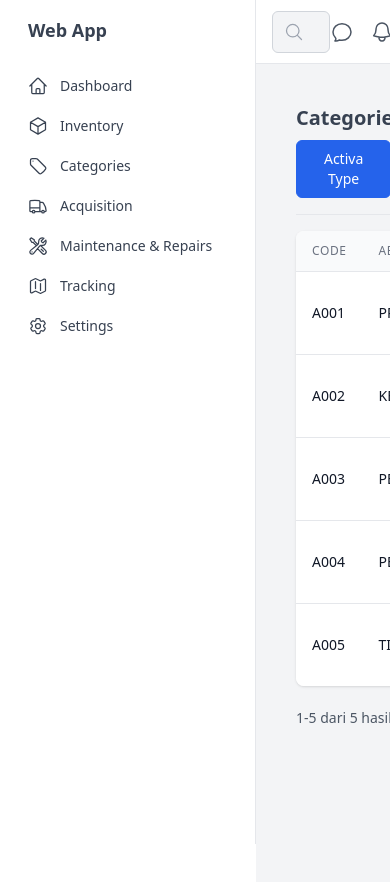
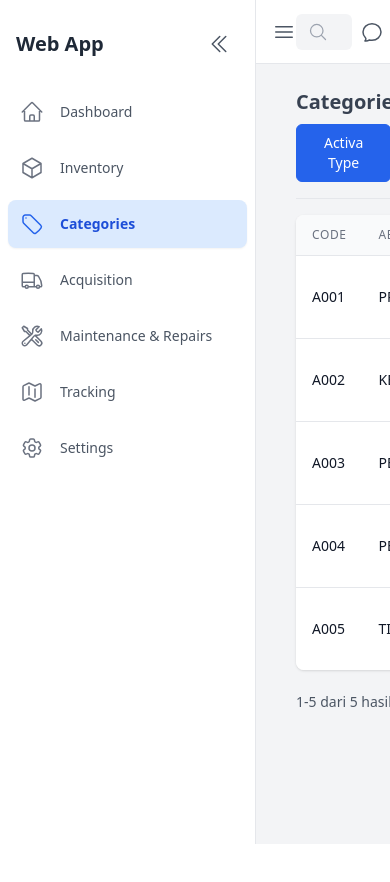
Before and after one commit to irsyadrs/web-asset, a Next.js app: page /categories in a window 390 px wide. Shown: the top 882 px of the page. After the commit the page ends 844 px from the top, so only its background shows below. Built offline with nearby package versions, Linux system fonts and the light colour scheme.

Commit message:
Refactor layout, header, and sidebar components for dynamic sidebar functionality and improved responsiveness

```diff
--- a/app/(main)/layout.js
+++ b/app/(main)/layout.js
@@ -1,35 +1,40 @@
 "use client";
 
-// import { useState } from "react"; // useState tidak lagi dibutuhkan jika sidebar selalu terbuka
-import Sidebar from "@/components/sidebar";
-import Header from "@/components/main-header";
+import { useState } from "react";
+import Sidebar from "@/components/sidebar"; // Sesuaikan path jika perlu
+import Header from "@/components/main-header"; // Sesuaikan path jika perlu
 
 export default function MainLayout({ children }) {
-  // Sidebar selalu terbuka, state tidak lagi dinamis untuk buka/tutup
-  const isSidebarOpen = true;
+  const [isSidebarCollapsed, setSidebarCollapsed] = useState(false);
+
+  const toggleSidebar = () => {
+    setSidebarCollapsed(!isSidebarCollapsed);
+  };
 
   return (
-    <div className="flex h-screen w-full">
-      {/* ✅ Sidebar selalu ada dan terbuka */}
-      <Sidebar isOpen={isSidebarOpen} /> {/* setIsOpen tidak lagi diperlukan jika sidebar tak bisa ditutup */}
+    <div className="flex h-screen w-full bg-gray-100">
+      <Sidebar
+        isCollapsed={isSidebarCollapsed}
+        toggleSidebar={toggleSidebar}
+      />
 
-      {/* ✅ Main Content: tidak ada gap, margin kiri konsisten */}
+      {/* Kontainer untuk Header dan Konten Utama */}
       <div
-        className={`flex-1 flex flex-col transition-all duration-300 ml-64`} // Selalu ml-64 karena sidebar selalu ada
+        className={`flex-1 flex flex-col transition-all duration-300 ease-in-out ${
+          isSidebarCollapsed ? 'ml-20' : 'ml-64' // Margin kiri DINAMIS
+        }`}
       >
-        {/* setSidebarOpen tidak lagi diperlukan jika tombol menu mobile dihilangkan */}
-        <Header />
-        <main className="flex-1 p-4 pt-20 bg-gray-100 w-full">{children}</main>
+        <Header
+          isSidebarCollapsed={isSidebarCollapsed}
+          toggleSidebar={toggleSidebar} // Untuk tombol menu mobile di header jika ada
+        />
+
+        {/* Konten utama halaman */}
+        {/* pt-16 jika header h-16, atau pt-20 jika header h-20 */}
+        <main className="flex-1 p-4 pt-16 w-full overflow-y-auto">
+          {children}
+        </main>
       </div>
-
-      {/* ✅ Overlay dihilangkan karena tidak ada mode mobile untuk sidebar */}
-      {/* {isSidebarOpen && ( // Logika ini tidak lagi relevan jika sidebar selalu terbuka
-        <div
-          className="fixed inset-0 bg-black/50 z-10 md:hidden" // md:hidden tidak relevan lagi
-          onClick={() => setIsSidebarOpen(false)} // Tidak bisa ditutup
-        />
-      )}
-      */}
     </div>
   );
 }
--- a/components/main-header.js
+++ b/components/main-header.js
@@ -1,16 +1,17 @@
+// components/main-header.jsx (atau Header.jsx)
+
 "use client";
 
 import { useState } from "react";
 import {
-  // Bars3Icon, // Dihilangkan karena tidak ada tombol menu mobile
   ChatBubbleOvalLeftIcon,
   BellIcon,
   UserIcon,
   MagnifyingGlassIcon,
+  Bars3Icon, // Untuk tombol menu mobile
 } from "@heroicons/react/24/outline";
 
-// setSidebarOpen tidak lagi diperlukan sebagai prop
-export default function Header() {
+export default function Header({ isSidebarCollapsed, toggleSidebar }) {
   const [searchQuery, setSearchQuery] = useState("");
 
   const handleSearchChange = (e) => {
@@ -18,40 +19,47 @@ export default function Header() {
   };
 
   return (
-    // Lebar dan posisi header disesuaikan agar selalu di kanan sidebar
-    <header className="h-16 bg-white border-b border-gray-200 fixed top-0 left-64 w-[calc(100%-16rem)] z-50">
-      <div className="max-w-screen-xl mx-auto flex items-center justify-between px-4 sm:px-6 lg:px-8 h-full">
+    // Kelas CSS 'left' dan 'width' sekarang DINAMIS
+    <header className={`h-16 bg-white border-b border-gray-200 fixed top-0 z-30 transition-all duration-300 ease-in-out ${
+        isSidebarCollapsed ? 'left-20 w-[calc(100%-5rem)]' : 'left-64 w-[calc(100%-16rem)]'
+    }`}>
+      <div className="mx-auto flex items-center justify-between px-4 sm:px-6 lg:px-8 h-full">
 
-        {/* ✅ Tombol Menu untuk Mobile Dihilangkan */}
-        {/* <button className="lg:hidden text-gray-600 hover:text-gray-800" onClick={() => setSidebarOpen(true)}>
+        {/* Tombol menu mobile (opsional, tapi best practice) */}
+        {/* Jika sidebar diciutkan di layar besar, tombol ini mungkin tidak diperlukan */}
+        <button
+          className="lg:hidden text-gray-600 hover:text-gray-800"
+          onClick={toggleSidebar}
+        >
           <Bars3Icon className="w-6 h-6" />
         </button>
-        */}
 
-        {/* ✅ Pencarian (Selalu Tampil) */}
-        <div className="relative flex-1 max-w-md"> {/* sm:block dihilangkan */}
+        {/* Kosongkan div jika ingin search dan ikon di kanan, atau tambahkan elemen lain */}
+        <div className="flex-1 lg:ml-0">
+            <div className="relative max-w-xs"> {/* Search bar */}
                 <div className="relative">
                     <input
                     type="text"
                     value={searchQuery}
                     onChange={handleSearchChange}
                     placeholder="Search..."
-              className="w-full bg-gray-100 border border-gray-300 rounded-md py-2 pl-10 pr-4 text-gray-700 focus:outline-none focus:ring-2 focus:ring-blue-500"
+                    className="w-full bg-gray-100 border-gray-200 rounded-md py-2 pl-10 pr-4 text-sm text-gray-700 focus:outline-none focus:ring-1 focus:ring-blue-500"
                     />
                     <MagnifyingGlassIcon className="absolute left-3 top-1/2 transform -translate-y-1/2 w-5 h-5 text-gray-400" />
                 </div>
             </div>
+        </div>
 
-        {/* ✅ Icons (Chat, Notification, Profile) */}
+        {/* Ikon di kanan */}
         <div className="flex items-center space-x-4">
-          <button className="text-gray-600 hover:text-gray-800">
+          <button className="p-2 rounded-full text-gray-600 hover:bg-gray-100">
             <ChatBubbleOvalLeftIcon className="w-6 h-6" />
           </button>
-          <button className="text-gray-600 hover:text-gray-800">
+          <button className="p-2 rounded-full text-gray-600 hover:bg-gray-100">
             <BellIcon className="w-6 h-6" />
           </button>
-          <button className="w-8 h-8 rounded-full bg-gray-200 flex items-center justify-center hover:bg-gray-300">
-            <UserIcon className="w-6 h-6 text-gray-600" />
+          <button className="w-9 h-9 rounded-full bg-gray-200 flex items-center justify-center hover:bg-gray-300">
+            <UserIcon className="w-6 h-6 text-gray-500" />
           </button>
         </div>
       </div>
--- a/components/sidebar.js
+++ b/components/sidebar.js
@@ -1,66 +1,74 @@
+// components/Sidebar.jsx
+
 "use client";
 
-// import { useState } from "react"; // Tidak dibutuhkan di sini
 import Link from "next/link";
+import { usePathname } from 'next/navigation';
 import {
-  HomeIcon,
-  CubeIcon,
-  TagIcon,
-  TruckIcon,
-  WrenchScrewdriverIcon,
-  MapIcon,
-  Cog6ToothIcon,
-  // XMarkIcon, // Dihilangkan karena tidak ada tombol close
+  HomeIcon, CubeIcon, TagIcon, TruckIcon, WrenchScrewdriverIcon, MapIcon,
+  Cog6ToothIcon, ChevronDoubleLeftIcon, ChevronDoubleRightIcon,
 } from "@heroicons/react/24/outline";
 
-// setIsOpen tidak lagi diperlukan sebagai prop
-export default function Sidebar({ isOpen }) {
+export default function Sidebar({ isCollapsed, toggleSidebar }) {
+  const pathname = usePathname();
+
   const menuItems = [
-    { href: "/dashboard", label: "Dashboard", icon: <HomeIcon className="w-5 h-5" /> },
-    { href: "/inventory", label: "Inventory", icon: <CubeIcon className="w-5 h-5" /> },
-    { href: "/categories", label: "Categories", icon: <TagIcon className="w-5 h-5" /> },
-    { href: "/acquisition", label: "Acquisition", icon: <TruckIcon className="w-5 h-5" /> },
-    { href: "/maintenance", label: "Maintenance & Repairs", icon: <WrenchScrewdriverIcon className="w-5 h-5" /> },
-    { href: "/tracking", label: "Tracking", icon: <MapIcon className="w-5 h-5" /> },
-    { href: "/settings", label: "Settings", icon: <Cog6ToothIcon className="w-5 h-5" /> },
+    { href: "/dashboard", label: "Dashboard", icon: <HomeIcon className="w-6 h-6" /> },
+    { href: "/inventory", label: "Inventory", icon: <CubeIcon className="w-6 h-6" /> },
+    { href: "/categories", label: "Categories", icon: <TagIcon className="w-6 h-6" /> },
+    { href: "/acquisition", label: "Acquisition", icon: <TruckIcon className="w-6 h-6" /> },
+    { href: "/maintenance", label: "Maintenance & Repairs", icon: <WrenchScrewdriverIcon className="w-6 h-6" /> },
+    { href: "/tracking", label: "Tracking", icon: <MapIcon className="w-6 h-6" /> },
+    { href: "/settings", label: "Settings", icon: <Cog6ToothIcon className="w-6 h-6" /> },
   ];
 
   return (
     <aside
-      // Kelas transisi dan posisi responsif dihilangkan, sidebar selalu fixed dan terlihat
-      className={`fixed inset-y-0 left-0 w-64 bg-white text-gray-900 border-r border-gray-200 p-4 z-40`}
-      // isOpen tidak lagi mengontrol translate-x, jadi kelas dinamisnya dihilangkan
-      // lg:static dan lg:translate-x-0 juga dihilangkan
+      className={`fixed inset-y-0 left-0 bg-white text-gray-900 border-r border-gray-200 z-40 transition-all duration-300 ease-in-out ${
+        isCollapsed ? 'w-20' : 'w-64'
+      }`}
     >
-      {/* ✅ Tombol Close Dihilangkan */}
-      {/* <button
-        className="absolute top-4 right-4 text-gray-600 hover:text-gray-800 lg:hidden"
-        onClick={() => setIsOpen(false)}
-      >
-        <XMarkIcon className="w-6 h-6" />
-      </button>
-      */}
-
-      <Link href="/dashboard" className="block px-3 mb-6 text-lg font-bold text-gray-700">
+      <div className="flex flex-col h-full">
+        <div className={`px-4 py-6 flex items-center ${isCollapsed ? 'justify-center' : 'justify-between'}`}>
+            <Link href="/dashboard" className={`text-xl font-bold text-gray-800 ${isCollapsed ? 'hidden' : 'block'}`}>
                 Web App
             </Link>
+            <button onClick={toggleSidebar} className="p-2 rounded-lg hover:bg-gray-100 focus:outline-none focus:ring-2 focus:ring-gray-300">
+                {isCollapsed ? <ChevronDoubleRightIcon className="w-6 h-6 text-gray-600" /> : <ChevronDoubleLeftIcon className="w-6 h-6 text-gray-600" />}
+            </button>
+        </div>
 
-      <nav>
-        <ul className="space-y-1">
-          {menuItems.map(({ href, label, icon }) => (
+        <nav className="flex-grow px-2">
+          <ul className="space-y-2">
+            {menuItems.map(({ href, label, icon }) => {
+              const isActive = pathname === href;
+              return (
                 <li key={href}>
                   <Link
                     href={href}
-                className="flex items-center gap-3 px-3 py-2 rounded-lg text-gray-700 hover:bg-gray-100 hover:text-gray-900 transition duration-150"
-                // onClick={() => setIsOpen(false)} // Dihilangkan karena sidebar tidak bisa ditutup
+                    className={`flex items-center gap-4 p-3 rounded-lg transition duration-150 relative group ${
+                      isActive
+                        ? 'bg-blue-100 text-blue-700 font-semibold shadow-sm'
+                        : 'text-gray-600 hover:bg-gray-50 hover:text-gray-900'
+                    } ${isCollapsed ? 'justify-center' : ''}`}
                   >
+                    <span className={`${isActive ? 'text-blue-600' : 'text-gray-500 group-hover:text-gray-700'}`}>
                         {icon}
-                <span className="text-sm">{label}</span>
+                    </span>
+                    <span className={`text-sm ${isCollapsed ? 'hidden' : 'block'}`}>{label}</span>
+                    {isCollapsed && (
+                        <div className="absolute left-full ml-3 px-3 py-1.5 bg-gray-800 text-white text-xs font-medium rounded-md shadow-lg opacity-0 group-hover:opacity-100 transition-opacity whitespace-nowrap z-50 pointer-events-none">
+                            {label}
+                        </div>
+                    )}
                   </Link>
                 </li>
-          ))}
+              );
+            })}
           </ul>
         </nav>
+        {/* Bagian Profil telah dihilangkan sesuai permintaan sebelumnya */}
+      </div>
     </aside>
   );
 }
```
Lines whose indentation alone changed are shown as unchanged.
